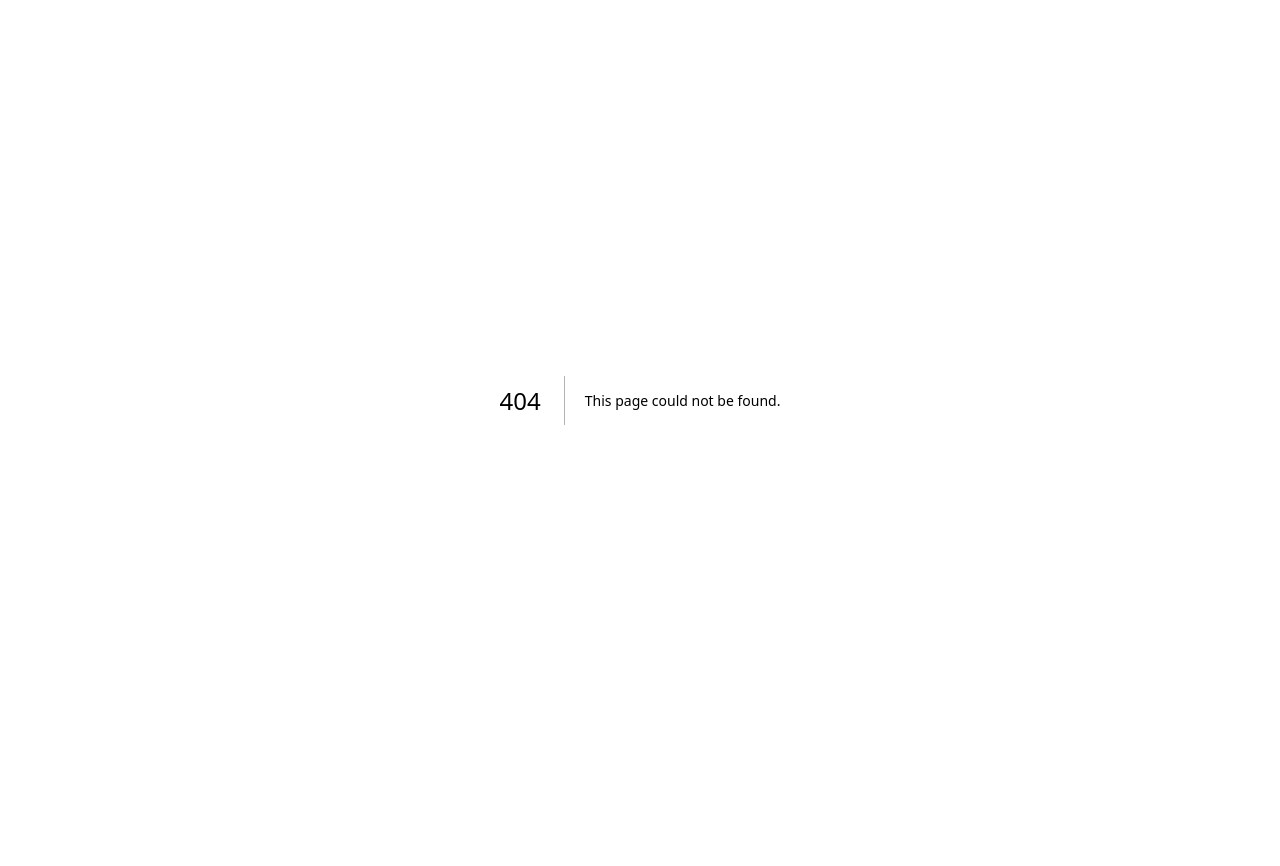
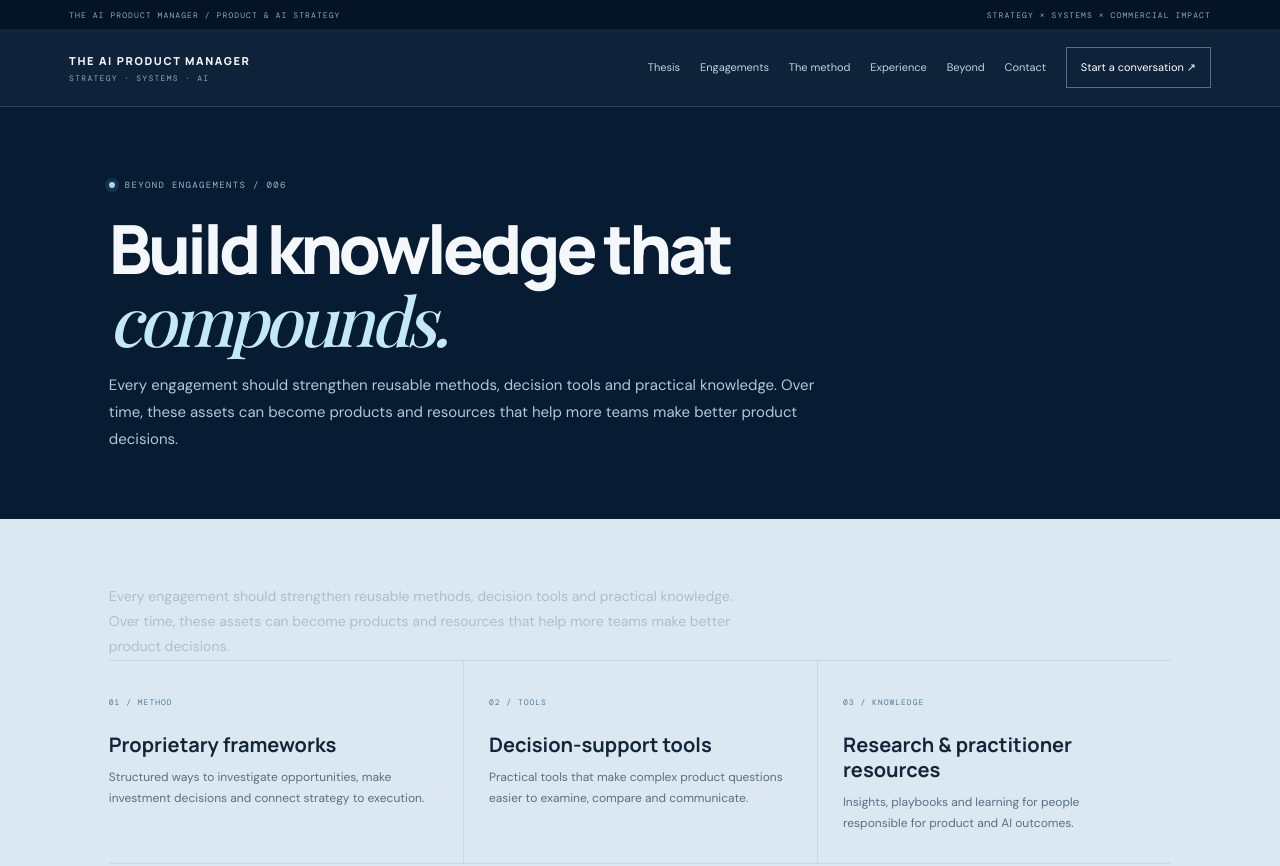
Before and after one commit to TheAIProductManager/website, a Next.js app: page /v2/beyond-engagements/ in a window 1280 px wide. Before the commit this address had no page. Shown: the top 866 px of the page. Before the commit the page ends 800 px from the top, so only its background shows below. Built offline with nearby package versions, Linux system fonts and the light colour scheme; a web font is replaced by a local one.

Commit message:
Add dedicated V2 content routes

```diff
--- /dev/null
+++ b/app/v2/[slug]/page.tsx
@@ -0,0 +1,6 @@
+import V2MultiPage from "../../../components/v2-multipage";
+import "../v2.css";
+export const dynamicParams = false;
+export const generateStaticParams = () => ["product-thesis","engagements","method","experience","beyond-engagements","contact"].map(slug=>({slug}));
+export async function generateMetadata({params}:{params:Promise<{slug:string}>}) { const {slug}=await params; const titles:Record<string,string>={"product-thesis":"The Product Thesis","engagements":"Engagements","method":"The Method","experience":"Selected Experience","beyond-engagements":"Beyond Engagements","contact":"The Next Decision"}; return {title:(titles[slug]||"The AI Product Manager")+" | The AI Product Manager",robots:{index:false,follow:false}}; }
+export default async function V2Subpage({params}:{params:Promise<{slug:string}>}) { const {slug}=await params; return <V2MultiPage slug={slug}/>; }
```
